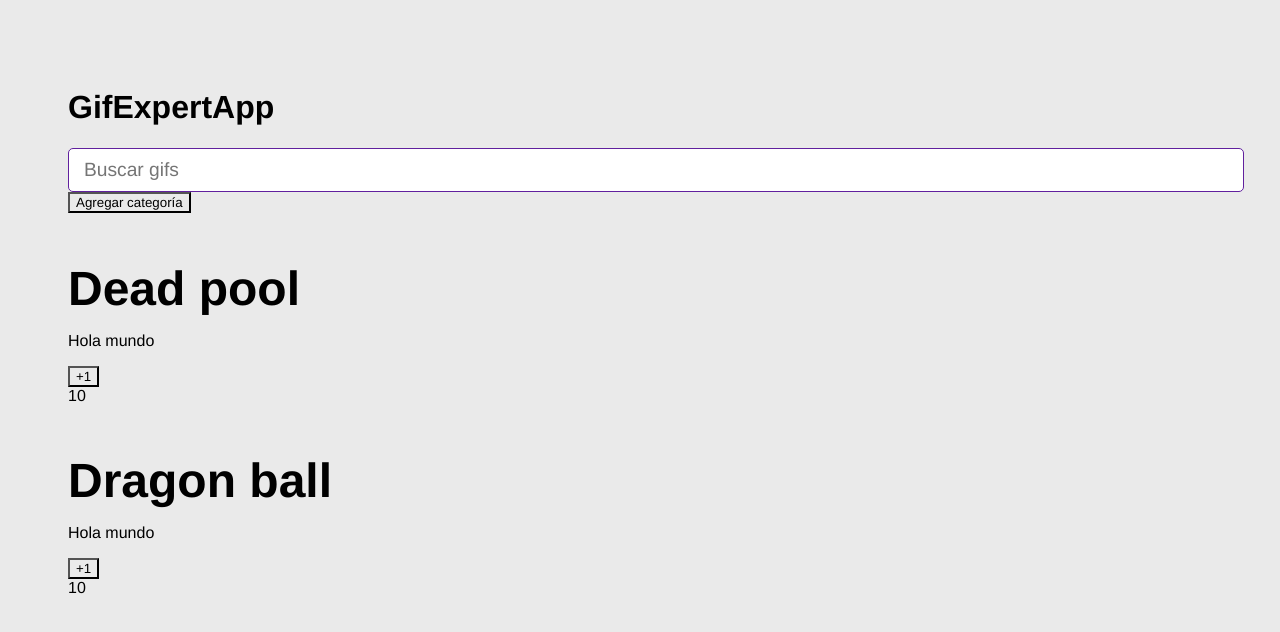
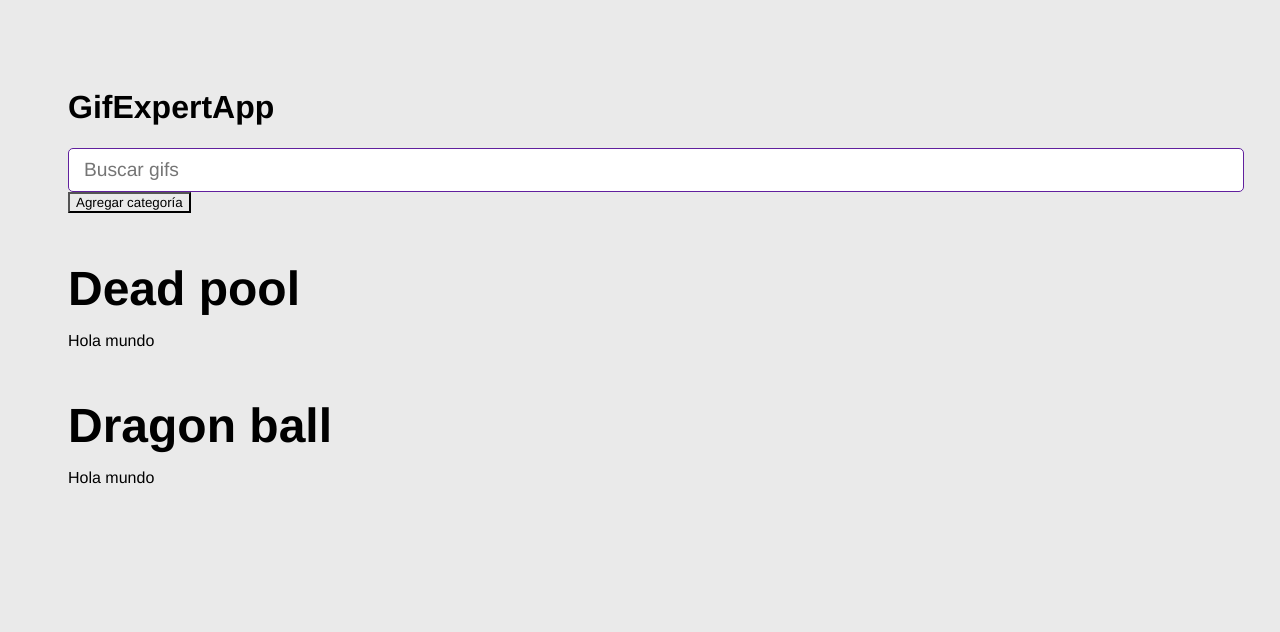
Before and after one commit to jfbarahonag/gif-expert-app, a React (Vite) app: page / in a window 1280 px wide. Shown: the top 632 px of the page. Built offline with nearby package versions, Linux system fonts and the light colour scheme; no server answers.

Commit message:
component was cleaned after tests

```diff
--- a/src/components/GifGrid.jsx
+++ b/src/components/GifGrid.jsx
@@ -1,9 +1,8 @@
-import { useState, useEffect } from "react";
+import { useEffect } from "react";
 import { getGifs } from "../helpers/getGifs";
 
 export const GifGrid = ({ category }) => {
 
-  const [counter, setCounter] = useState(10);
 
   useEffect( ()=> {
     getGifs(category);
@@ -14,8 +13,6 @@
     <>
       <h3>{category}</h3>
       <p>{'Hola mundo'}</p>
-      <button onClick={ () => setCounter(counter+1) }>+1</button>
-      <div>{counter}</div>
     </>
   )
 }
```
